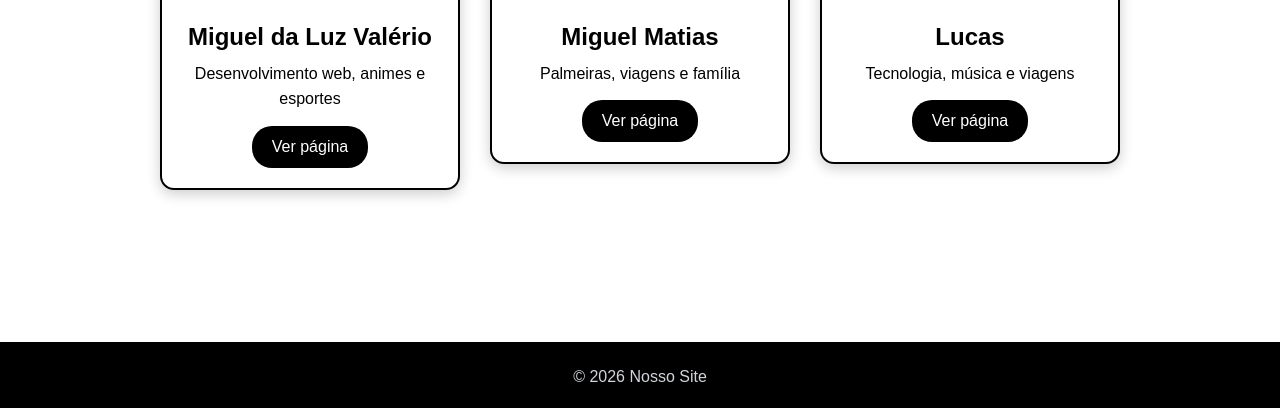
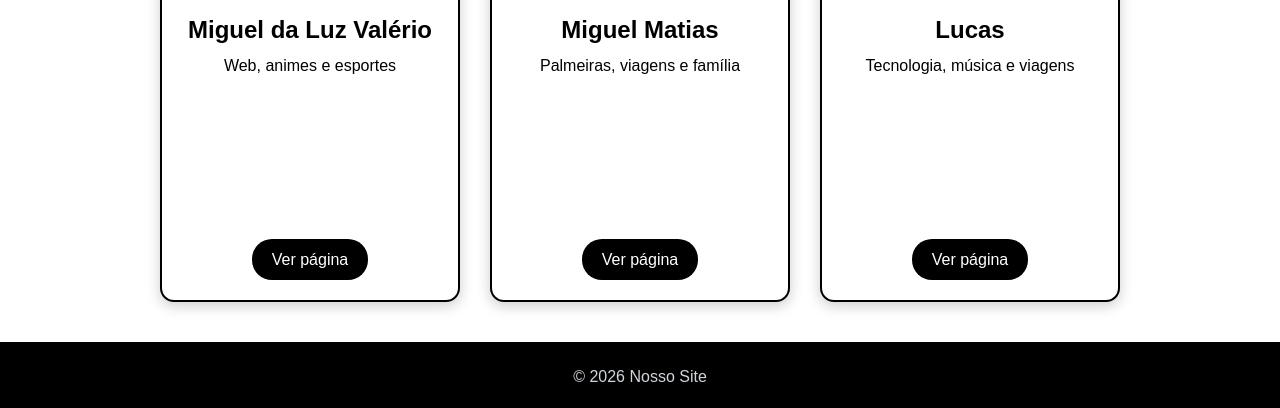
Before and after one commit to migueldaluzvalerio-dev/Pagina-Pessoal, a plain HTML site: page inicio.html in a window 1280 px wide. Shown: the part 392-800 px from the top of the page. Drawn offline with Linux system fonts and the light colour scheme.

Commit message:
Deixa os cartões da página inicial sempre com a mesma altura

```diff
--- a/inicio.css
+++ b/inicio.css
@@ -41,7 +41,7 @@ body {
     flex: 1;
     display: flex;
     justify-content: center;
-    align-items: flex-start;
+    align-items: stretch;
     flex-wrap: wrap;
     gap: 30px;
     padding: 40px 20px;
@@ -50,6 +50,9 @@ body {
 .pessoa {
     width: 100%;
     max-width: 300px;
+    display: flex;
+    flex-direction: column;
+    align-items: center;
     text-align: center;
     text-decoration: none;
     color: inherit;
@@ -81,6 +84,7 @@ body {
 }
 
 .pessoa p {
+    flex: 1;
     margin: 0 0 14px;
 }
 
--- a/inicio.html
+++ b/inicio.html
@@ -18,7 +18,7 @@
         <a class="pessoa" href="Miguel/Miguel.html">
             <img src="Miguel/WhatsApp%20Image%202026-02-12%20at%2007.16.28.jpeg" alt="Foto de Miguel da Luz Valério">
             <h2>Miguel da Luz Valério</h2>
-            <p>Desenvolvimento web, animes e esportes</p>
+            <p>Web, animes e esportes</p>
             <span class="botao">Ver página</span>
         </a>
 
```
